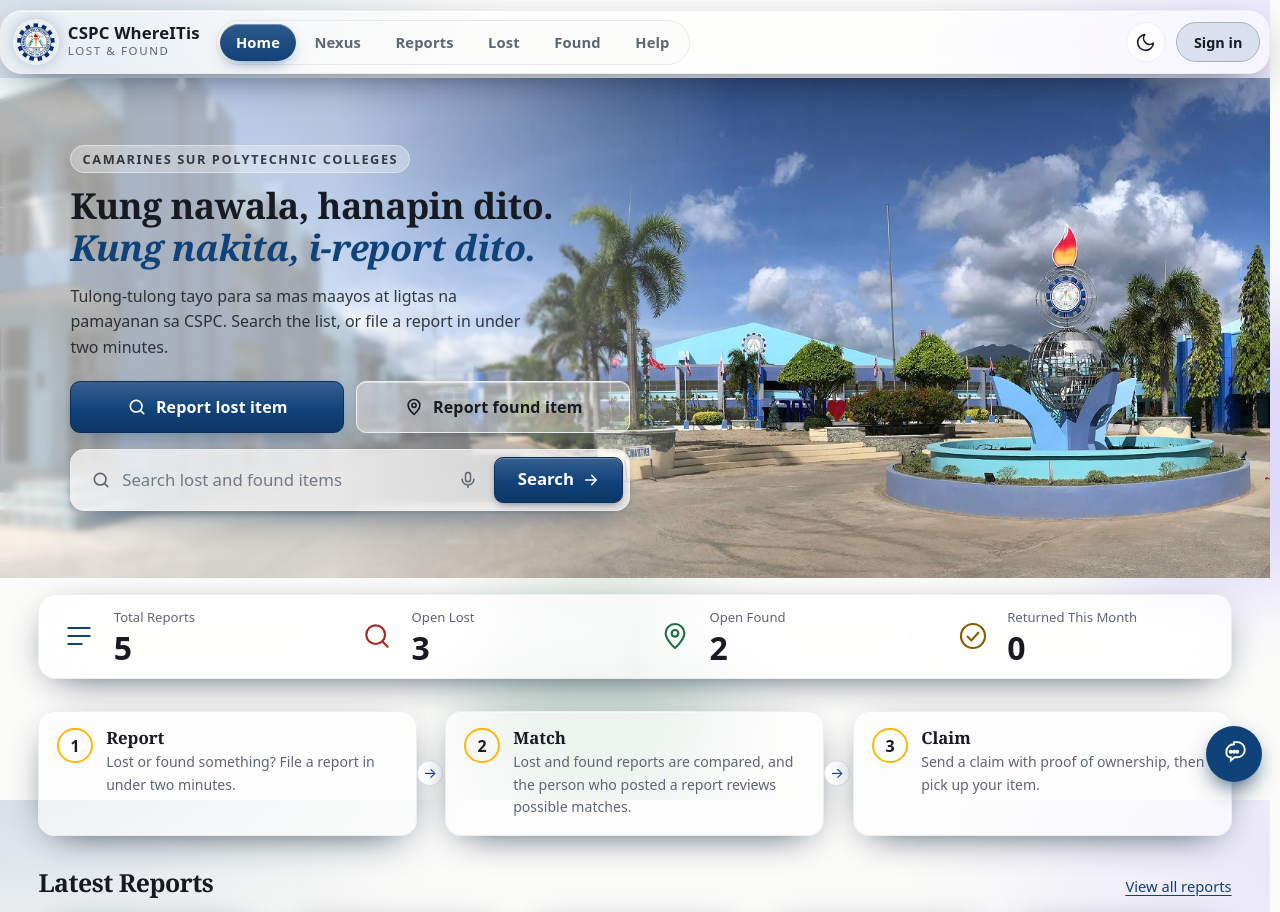
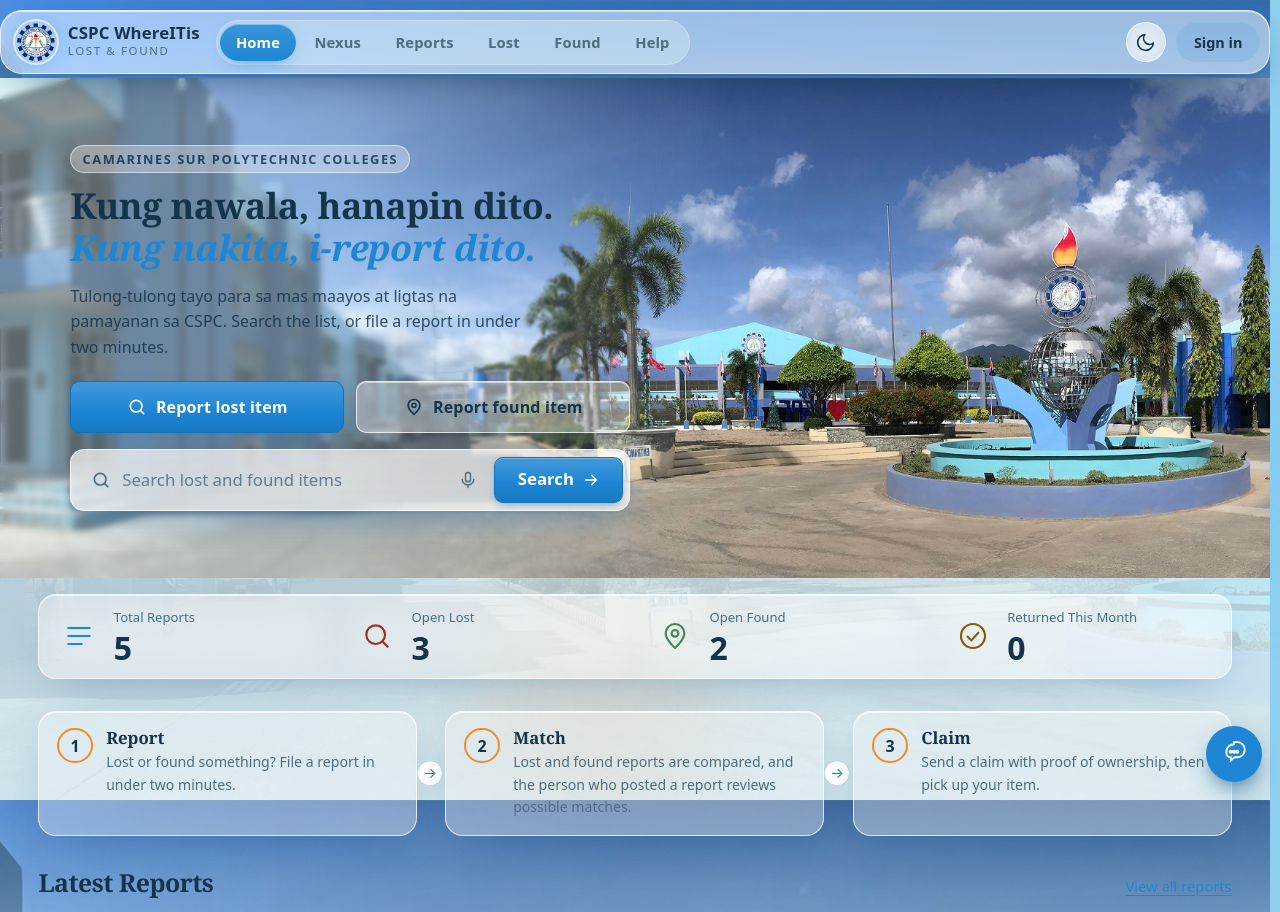
Before and after one commit to jusalipio-123/cspc-whereitis, a Node server app: page / in a window 1280 px wide. Shown: the top 912 px of the page. Run offline with Node 20, Linux system fonts and the light colour scheme; data comes from the database, SQL or seed files in the repository; data that the repository does not hold is empty.

Commit message:
style: campus-photo palette and stronger frosted cards
Page background uses the CSPC plaza photo washed in sky blue.
Cards, counters, forms, and the footer are transparent glass over it.

```diff
--- a/public/css/futura.css
+++ b/public/css/futura.css
@@ -369,44 +369,76 @@
   .concierge, .concierge-fab, .cmdk, .glass-dock, .glass-ambient, .scroll-progress { display: none !important; }
 }
 
-/* ===== GLASSMORPHISM + MOTION ===== */
+/* ===== GLASSMORPHISM + MOTION =====
+   Palette sampled from the CSPC campus photo: sky #5eb8ea, building #1e86d4,
+   deep navy #0d4a86, concrete #cfd6dc, palm #4a8a4e, torch #f08a2a. */
 :root {
-  --glass: color-mix(in srgb, var(--card) 58%, transparent);
-  --glass-border: color-mix(in srgb, #fff 46%, var(--border));
-  --glass-shadow: 0 10px 40px -18px color-mix(in srgb, var(--brand) 45%, #000), inset 0 1px 0 rgba(255,255,255,.38);
+  --brand: #1e86d4;
+  --brand-600: #1570b8;
+  --brand-050: #dff3fc;
+  --on-brand: #ffffff;
+  --ink: #14344c;
+  --muted: #4d6d82;
+  --bg: #d5eef8;
+  --card: #ffffff;
+  --border: #b9d4e6;
+  --veil: rgba(213, 238, 248, .42);
+  --accent: #f08a2a;
+  --green: #3f8a52;
+  --glass: rgba(255, 255, 255, .32);
+  --glass-border: rgba(255, 255, 255, .72);
+  --glass-shadow: 0 14px 44px -18px rgba(13, 74, 134, .38), inset 0 1px 0 rgba(255,255,255,.7);
   --ease-out: cubic-bezier(.22, 1, .36, 1);
 }
 :root[data-theme="dark"] {
-  --glass: color-mix(in srgb, var(--card) 48%, transparent);
-  --glass-border: color-mix(in srgb, #fff 14%, var(--border));
-  --glass-shadow: 0 16px 48px -20px rgba(0,0,0,.55), inset 0 1px 0 rgba(255,255,255,.08);
+  --brand: #6ec4f2;
+  --brand-600: #9ed8f7;
+  --brand-050: #12344c;
+  --on-brand: #062033;
+  --ink: #e8f6ff;
+  --muted: #9bb8cb;
+  --bg: #0a2438;
+  --card: #123044;
+  --border: #2a5570;
+  --veil: rgba(10, 36, 56, .55);
+  --glass: rgba(10, 40, 64, .38);
+  --glass-border: rgba(255, 255, 255, .16);
+  --glass-shadow: 0 16px 48px -18px rgba(0,0,0,.55), inset 0 1px 0 rgba(255,255,255,.1);
 }
 
 body {
+  background-color: #8ecff0;
+  background-image:
+    linear-gradient(180deg, rgba(94, 184, 234, .28) 0%, rgba(213, 238, 248, .78) 42%, rgba(213, 238, 248, .88) 100%),
+    url('/img/background.jpg');
+  background-size: cover;
+  background-position: center 42%;
   background-attachment: fixed;
+  background-repeat: no-repeat;
+}
+:root[data-theme="dark"] body {
   background-image:
-    radial-gradient(1100px 520px at -8% -10%, color-mix(in srgb, var(--brand) 22%, transparent), transparent 58%),
-    radial-gradient(900px 480px at 110% 8%, color-mix(in srgb, #7a5cff 16%, transparent), transparent 55%),
-    radial-gradient(700px 420px at 50% 120%, color-mix(in srgb, var(--green) 10%, transparent), transparent 50%);
+    linear-gradient(180deg, rgba(10, 36, 56, .72) 0%, rgba(10, 36, 56, .82) 100%),
+    url('/img/background.jpg');
 }
 
 .glass-ambient { position: fixed; inset: 0; z-index: 0; pointer-events: none; overflow: hidden; }
 .glass-ambient span {
   position: absolute; border-radius: 50%; filter: blur(40px);
-  opacity: .45; animation: orb 18s ease-in-out infinite alternate;
+  opacity: .4; animation: orb 18s ease-in-out infinite alternate;
 }
 .glass-ambient span:nth-child(1) {
   width: 340px; height: 340px; left: -80px; top: 12%;
-  background: color-mix(in srgb, var(--brand) 55%, transparent);
+  background: rgba(30, 134, 212, .45);
 }
 .glass-ambient span:nth-child(2) {
   width: 280px; height: 280px; right: -60px; top: 40%;
-  background: color-mix(in srgb, #7a5cff 50%, transparent);
+  background: rgba(94, 184, 234, .4);
   animation-duration: 22s; animation-delay: -4s;
 }
 .glass-ambient span:nth-child(3) {
   width: 220px; height: 220px; left: 35%; bottom: -40px;
-  background: color-mix(in srgb, var(--green) 40%, transparent);
+  background: rgba(240, 138, 42, .28);
   animation-duration: 16s; animation-delay: -8s;
 }
 @keyframes orb {
@@ -578,22 +610,29 @@ main, .site-footer { position: relative; z-index: 1; }
 
 .card, .report-card, .stat-card, .nexus-tile, .nexus-panel, .how__steps li,
 .match-card, .claim-row, .empty-state, .beacon, .filters, .form-section,
-.doc-hero, .doc-body, .doc-toc, .chat {
+.doc-hero, .doc-body, .doc-toc, .chat, .site-footer, .scan-hit, .pulse a {
   background: var(--glass) !important;
-  backdrop-filter: blur(18px) saturate(1.35);
-  -webkit-backdrop-filter: blur(18px) saturate(1.35);
+  backdrop-filter: blur(22px) saturate(1.55);
+  -webkit-backdrop-filter: blur(22px) saturate(1.55);
   border: 1px solid var(--glass-border) !important;
   box-shadow: var(--glass-shadow);
-  border-radius: 16px !important;
+  border-radius: 18px !important;
 }
 .counters--hero {
   background: var(--glass);
-  backdrop-filter: blur(20px) saturate(1.4);
-  -webkit-backdrop-filter: blur(20px) saturate(1.4);
+  backdrop-filter: blur(24px) saturate(1.6);
+  -webkit-backdrop-filter: blur(24px) saturate(1.6);
   border: 1px solid var(--glass-border);
   border-radius: 18px;
   box-shadow: var(--glass-shadow);
   overflow: hidden;
+}
+.site-footer {
+  border-top: 0 !important;
+  margin-top: var(--s-5);
+  padding: var(--s-4) var(--pad);
+  max-width: 1680px;
+  margin-inline: auto;
 }
 .stat-card { border-radius: 0 !important; box-shadow: none; background: transparent !important; border: 0 !important; }
 .report-card, .nexus-tile, .how__steps li, .scan-hit {
@@ -606,9 +645,12 @@ main, .site-footer { position: relative; z-index: 1; }
 }
 
 .hero--campus::after {
-  content: ""; position: absolute; inset: auto 0 0 0; height: 28%;
-  background: linear-gradient(to top, var(--bg), transparent);
+  content: ""; position: absolute; inset: auto 0 0 0; height: 32%;
+  background: linear-gradient(to top, rgba(213, 238, 248, .92), transparent);
   pointer-events: none;
+}
+:root[data-theme="dark"] .hero--campus::after {
+  background: linear-gradient(to top, rgba(10, 36, 56, .92), transparent);
 }
 .hero__kicker {
   display: inline-block; padding: .2rem .7rem; border-radius: 999px;
--- a/views/partials/head.ejs
+++ b/views/partials/head.ejs
@@ -23,7 +23,7 @@
   <link rel="stylesheet" href="/css/style.css?v=20261122">
   <link rel="stylesheet" href="/css/style.css">
   <link rel="stylesheet" href="/css/admin.css">
-  <link rel="stylesheet" href="/css/futura.css?v=glass3">
+  <link rel="stylesheet" href="/css/futura.css?v=glass4">
   <!-- "Refining" detector: runs before first paint. When the page you are leaving is the SAME page (same path,
        e.g. /reports -> /reports?status=open: status tab, sort, filter, pagination), mark <html class="nav-refine">.
        The stylesheet then swaps the full page-change animation for a still, short cross-fade and app.js skips the
```
